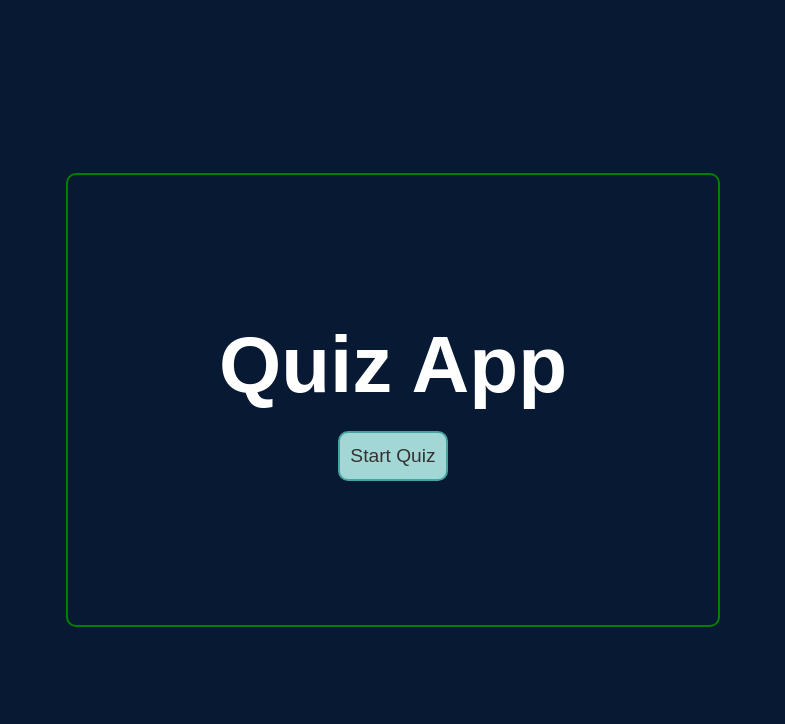
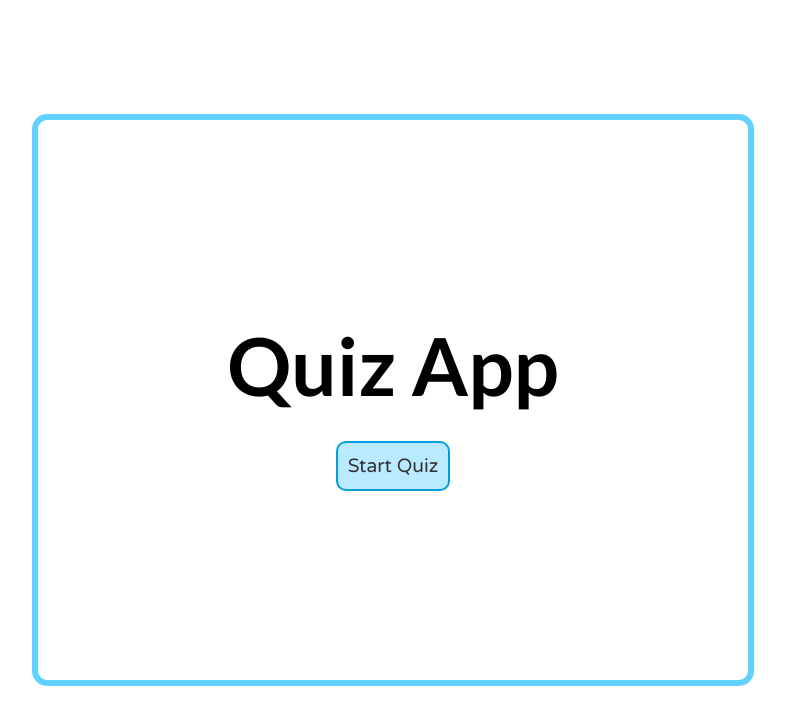
Before and after one commit to Dabgan/React_Quiz, a React (Create React App) app: page / in a window 1280 px wide. Shown: the top 724 px of the page, without its empty margins (247-1032 px from the left). Built offline with nearby package versions, Linux system fonts and the light colour scheme.

Commit message:
feat: add points counter, changed app design

```diff
--- a/src/components/NextQuestionButton.jsx
+++ b/src/components/NextQuestionButton.jsx
@@ -9,7 +9,7 @@ function NextQuestionButton(props) {
     return (
         <button
             style={{ display: displayButton() }}
-            className="btn"
+            className="btn btn-next-question"
             onClick={getNextQuestion}
         >
             Next question
--- a/src/components/pages/quiz page/QuestionPanel.jsx
+++ b/src/components/pages/quiz page/QuestionPanel.jsx
@@ -1,14 +1,19 @@
 import React from "react";
 
-function QuestionPanel({ question, currentQuestion }) {
+function QuestionPanel({ question, currentQuestion, points }) {
     return (
         <div className="question-panel">
             <div className="content">
-                <div className="counter">
+                <p>
+                    Points: <span>{points}</span>
+                </p>
+                <p>
                     Question: <span>{currentQuestion}/10</span>
-                </div>
+                </p>
             </div>
-            <h1 className="question-heading">{question.quest}</h1>
+            <div className="counter">
+                <h1 className="question-heading">{question.quest}</h1>
+            </div>
         </div>
     );
 }
--- a/src/components/pages/quiz page/QuizPanel.jsx
+++ b/src/components/pages/quiz page/QuizPanel.jsx
@@ -31,7 +31,7 @@ class QuizPanel extends Component {
 
     componentDidMount = () => {
         fetch(
-            "https://opentdb.com/api.php?amount=10&category=20&difficulty=easy&type=multiple"
+            "https://opentdb.com/api.php?amount=10&category=27&difficulty=medium&type=multiple"
         )
             .then(res => {
                 return res.json();
@@ -141,6 +141,7 @@ class QuizPanel extends Component {
                     <QuestionPanel
                         question={this.state.actualQuestion}
                         currentQuestion={this.state.currentQuestion}
+                        points={this.state.points}
                     />
                     <AnswerPanel
                         isSubmitted={this.state.submitAnswer}
--- a/src/styles/App.css
+++ b/src/styles/App.css
@@ -1,3 +1,4 @@
+@import url("https://fonts.googleapis.com/css?family=Lato:400,700|Varela+Round&display=swap");
 * {
   -webkit-box-sizing: border-box;
           box-sizing: border-box;
@@ -16,10 +17,9 @@
     GLOBAL
 ----------------------------------------------------- */
 body {
-  font-family: Arial, Helvetica, sans-serif;
+  font-family: "Lato", sans-serif;
   line-height: 1.4;
-  background-color: #081a33;
-  color: #ffffff;
+  background-color: #e5e5e5;
   font-size: 18px;
 }
 
@@ -31,11 +31,26 @@ a {
 .btn {
   font-size: 1.2rem;
   padding: 10px;
-  margin: 10px 0;
+  margin: 20px 0 0;
   border-radius: 10px;
-  background-color: #a2d7d5;
-  border: 2px solid #46a49f;
+  background-color: #b9eaff;
+  border: 2px solid #009de1;
+  font-family: "Varela Round", sans-serif;
   cursor: pointer;
+  -webkit-transition: background-color 0.3s ease-in-out, -webkit-transform 0.3s ease-in-out;
+  transition: background-color 0.3s ease-in-out, -webkit-transform 0.3s ease-in-out;
+  transition: background-color 0.3s ease-in-out, transform 0.3s ease-in-out;
+  transition: background-color 0.3s ease-in-out, transform 0.3s ease-in-out, -webkit-transform 0.3s ease-in-out;
+}
+
+.btn:hover {
+  background-color: #61d1ff;
+  -webkit-transform: translateY(-5px);
+          transform: translateY(-5px);
+}
+
+.btn:focus {
+  -moz-outline-radius: 10px;
 }
 
 .h1 {
@@ -52,6 +67,12 @@ a {
   cursor: initial;
 }
 
+.btn-next-question:hover {
+  background-color: #61d1ff;
+  -webkit-transform: translateY(0);
+          transform: translateY(0);
+}
+
 /* ---------------------------------------------------
     MAIN VIEW
 ----------------------------------------------------- */
@@ -66,6 +87,7 @@ a {
       -ms-flex-align: center;
           align-items: center;
   height: 100vh;
+  background-color: #ffffff;
 }
 
 .main-panel {
@@ -83,10 +105,12 @@ a {
       -ms-flex-align: center;
           align-items: center;
   width: 650px;
-  height: 450px;
-  border: 2px solid green;
-  border-radius: 10px;
+  height: 500px;
+  border: 6px solid #61d1ff;
+  border-radius: 15px;
   text-align: center;
+  padding: 30px;
+  background-color: #ffffff;
 }
 
 /* ---------------------------------------------------
@@ -97,14 +121,15 @@ a {
       -ms-flex-align: stretch;
           align-items: stretch;
   position: relative;
+  background-color: #ffffff;
 }
 
 .loader-icon {
   width: 100px;
   height: 100px;
   border-radius: 50%;
-  border: 10px solid #f55474;
-  border-top: 10px solid #950924;
+  border: 10px solid #61d1ff;
+  border-top: 10px solid #009de1;
   -webkit-animation: loading 2s linear infinite;
           animation: loading 2s linear infinite;
   position: absolute;
@@ -115,31 +140,52 @@ a {
     QUESTION PANEL
 ----------------------------------------------------- */
 .question-panel {
-  border: 2px solid red;
   -webkit-box-flex: 0;
       -ms-flex: 0 1 50%;
           flex: 0 1 50%;
+  display: -webkit-box;
+  display: -ms-flexbox;
+  display: flex;
+  -webkit-box-orient: vertical;
+  -webkit-box-direction: normal;
+      -ms-flex-flow: column;
+          flex-flow: column;
 }
 
 .content {
-  border: 2px solid yellow;
-  height: 40px;
   font-size: 1.3rem;
+  display: -webkit-box;
+  display: -ms-flexbox;
+  display: flex;
+  -webkit-box-pack: justify;
+      -ms-flex-pack: justify;
+          justify-content: space-between;
+}
+
+.counter {
+  -webkit-box-flex: 1;
+      -ms-flex: 1;
+          flex: 1;
+  display: -webkit-box;
+  display: -ms-flexbox;
+  display: flex;
+  -webkit-box-align: center;
+      -ms-flex-align: center;
+          align-items: center;
 }
 
 .question-heading {
   font-size: 2rem;
-  margin: 20px auto;
+  margin: auto auto;
 }
 
 /* ---------------------------------------------------
     ANSWERS PANEL
 ----------------------------------------------------- */
 .answers-panel {
-  border: 2px solid blue;
   -webkit-box-flex: 1;
-      -ms-flex: 1;
-          flex: 1;
+      -ms-flex: 1 0 auto;
+          flex: 1 0 auto;
   display: -webkit-box;
   display: -ms-flexbox;
   display: flex;
@@ -153,6 +199,8 @@ a {
   -webkit-box-flex: 1;
       -ms-flex: 1 1 45%;
           flex: 1 1 45%;
+  font-size: 1.3rem;
+  font-family: "Varela Round", sans-serif;
   display: -webkit-box;
   display: -ms-flexbox;
   display: flex;
@@ -162,7 +210,9 @@ a {
   -webkit-box-align: center;
       -ms-flex-align: center;
           align-items: center;
-  border: 2px solid #1eea2d;
+  border: 2px solid #009de1;
+  margin: 10px;
+  border-radius: 25px;
   cursor: pointer;
 }
 
@@ -171,11 +221,11 @@ a {
 }
 
 .correct {
-  background-color: #0d8616;
+  background-color: #53c894;
 }
 
 .wrong {
-  background-color: #b81148;
+  background-color: #ff5c42;
 }
 
 /* ---------------------------------------------------
--- a/src/styles/App.scss
+++ b/src/styles/App.scss
@@ -1,3 +1,12 @@
+@import url("https://fonts.googleapis.com/css?family=Lato:400,700|Varela+Round&display=swap");
+
+$container-color: #ffffff;
+$main-color: #61d1ff;
+$main-color-light: #b9eaff;
+$main-color-dark: #009de1;
+$main-font: "Lato", sans-serif;
+$secondary-font: "Varela Round", sans-serif;
+
 * {
     box-sizing: border-box;
     margin: 0;
@@ -14,10 +23,9 @@
 ----------------------------------------------------- */
 
 body {
-    font-family: Arial, Helvetica, sans-serif;
+    font-family: $main-font;
     line-height: 1.4;
-    background-color: #081a33;
-    color: #ffffff;
+    background-color: #e5e5e5;
     font-size: 18px;
 }
 
@@ -29,11 +37,20 @@ a {
 .btn {
     font-size: 1.2rem;
     padding: 10px;
-    margin: 10px 0;
+    margin: 20px 0 0;
     border-radius: 10px;
-    background-color: #a2d7d5;
-    border: 2px solid #46a49f;
+    background-color: $main-color-light;
+    border: 2px solid $main-color-dark;
+    font-family: $secondary-font;
     cursor: pointer;
+    transition: background-color 0.3s ease-in-out, transform 0.3s ease-in-out;
+    &:hover {
+        background-color: $main-color;
+        transform: translateY(-5px);
+    }
+    &:focus {
+        -moz-outline-radius: 10px;
+    }
 }
 .h1 {
     font-size: 2rem;
@@ -46,6 +63,12 @@ a {
     border: 2px solid #245553;
     cursor: initial;
 }
+.btn-next-question {
+    &:hover {
+        background-color: $main-color;
+        transform: translateY(0);
+    }
+}
 
 /* ---------------------------------------------------
     MAIN VIEW
@@ -56,6 +79,7 @@ a {
     justify-content: center;
     align-items: center;
     height: 100vh;
+    background-color: #ffffff;
 }
 
 .main-panel {
@@ -64,10 +88,12 @@ a {
     justify-content: center;
     align-items: center;
     width: 650px;
-    height: 450px;
-    border: 2px solid green;
-    border-radius: 10px;
+    height: 500px;
+    border: 6px solid $main-color;
+    border-radius: 15px;
     text-align: center;
+    padding: 30px;
+    background-color: $container-color;
 }
 
 /* ---------------------------------------------------
@@ -77,65 +103,85 @@ a {
 .quiz-panel {
     align-items: stretch;
     position: relative;
+    background-color: $container-color;
 }
 .loader-icon {
     width: 100px;
     height: 100px;
-    // background-color: yellow;
     border-radius: 50%;
-    border: 10px solid #f55474;
-    border-top: 10px solid #950924;
+    border: 10px solid $main-color;
+    border-top: 10px solid $main-color-dark;
     animation: loading 2s linear infinite;
     position: absolute;
     margin: auto 40.9%;
-    // display: ;
 }
 
 /* ---------------------------------------------------
     QUESTION PANEL
 ----------------------------------------------------- */
 .question-panel {
-    border: 2px solid red;
+    // border: 2px solid red;
     flex: 0 1 50%;
-    // display: none;
+    display: flex;
+    flex-flow: column;
+    // justify-content: center;
 }
 .content {
-    border: 2px solid yellow;
-    height: 40px;
+    // border: 2px solid yellow;
     font-size: 1.3rem;
+    display: flex;
+    justify-content: space-between;
+}
+.counter {
+    // border: 2px solid red;
+    flex: 1;
+    display: flex;
+    align-items: center;
 }
 .question-heading {
+    // border: 2px solid green;
     font-size: 2rem;
-    margin: 20px auto;
+    margin: auto auto;
+    // display: flex;
+    // flex-flow: column;
+    // justify-content: center;
 }
 
 /* ---------------------------------------------------
     ANSWERS PANEL
 ----------------------------------------------------- */
 .answers-panel {
-    border: 2px solid blue;
-    flex: 1;
+    // border: 2px solid blue;
+    flex: 1 0 auto;
     display: flex;
     flex-flow: row wrap;
-    // display: none;
 }
 .answer {
     flex: 1 1 45%;
+    font-size: 1.3rem;
+    font-family: $secondary-font;
     display: flex;
     justify-content: center;
     align-items: center;
-    border: 2px solid #1eea2d;
+    // background-color: #ffffff;
+    border: 2px solid $main-color-dark;
+    margin: 10px;
+    border-radius: 25px;
     cursor: pointer;
+    // transition: background-color 0.3s ease-in-out;
+    &:hover {
+        // background-color: $secondary-color-ligh;
+    }
 }
 .marked {
     // background-color: #0d8616;
     background-color: #1a53a2;
 }
 .correct {
-    background-color: #0d8616;
+    background-color: #53c894;
 }
 .wrong {
-    background-color: #b81148;
+    background-color: #ff5c42;
 }
 /* ---------------------------------------------------
     STATISTICS
```
Also changed, not shown: 1 other file (tests, documents, lock files or other folders).
